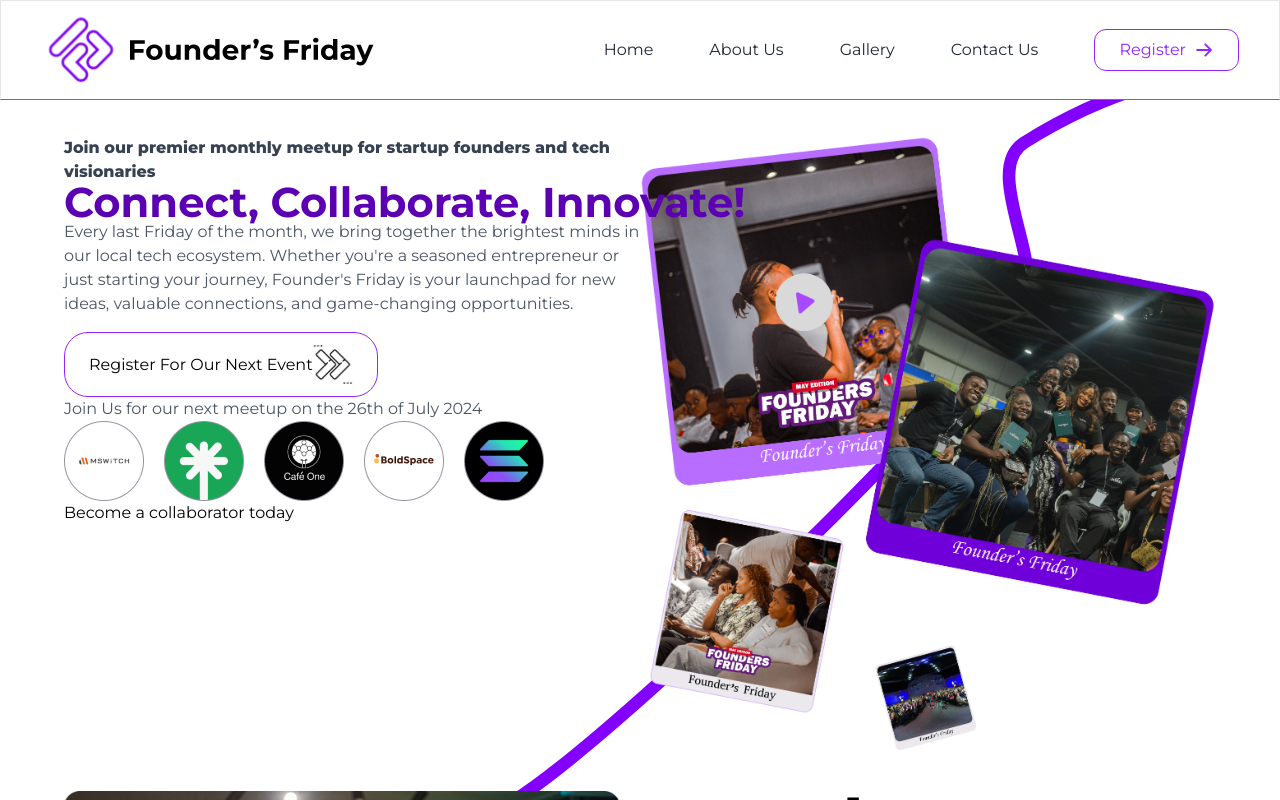
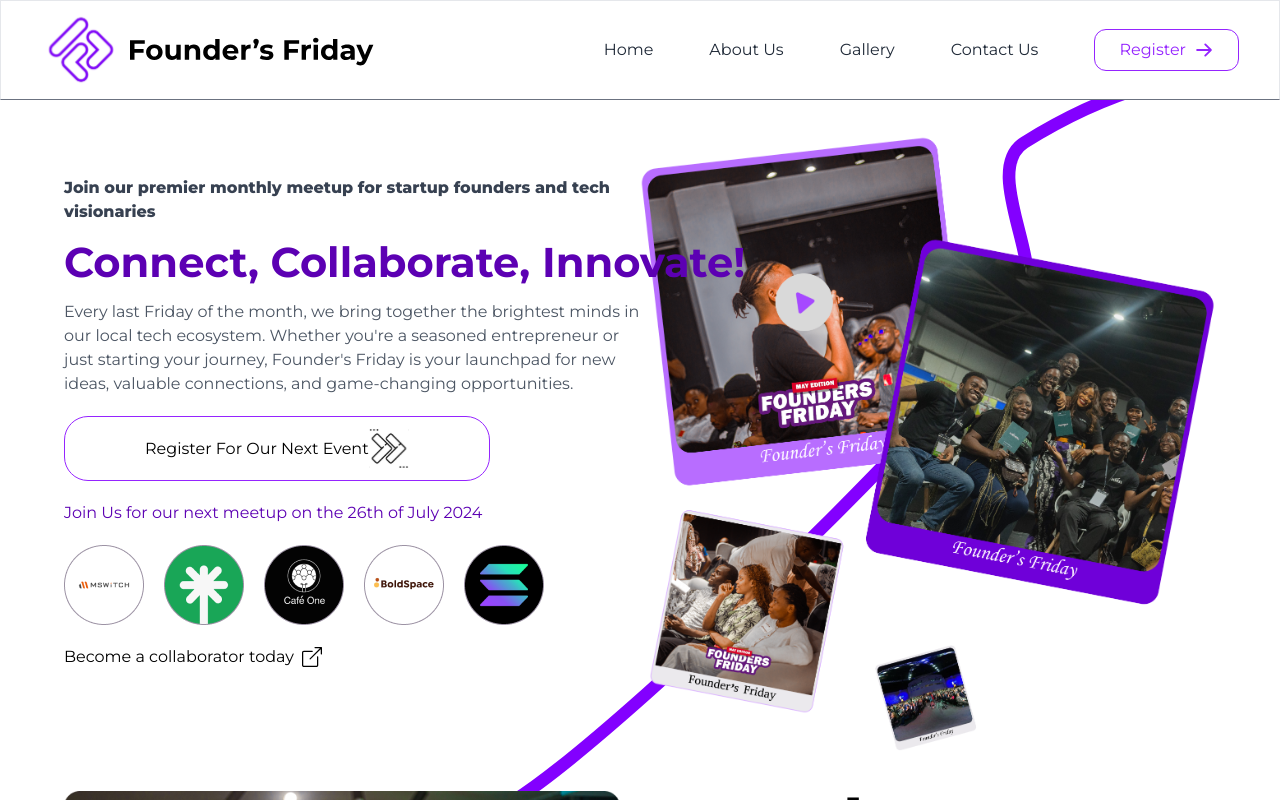
Before and after one commit to Lawanaji/Founder-s, a React (Vite) app: page / in a window 1280 px wide. Built offline with nearby package versions, Linux system fonts and the light colour scheme.

Commit message:
fix alignment and adjustment

```diff
--- a/index.html
+++ b/index.html
@@ -2,7 +2,7 @@
 <html lang="en">
   <head>
     <meta charset="UTF-8" />
-    <link rel="icon" type="image/svg+xml" href="/vite.svg" />
+    <link rel="icon" type="image/svg+xml" href="/footer_logo.png" />
     <meta name="viewport" content="width=device-width, initial-scale=1.0" />
     <link rel="preconnect" href="https://fonts.googleapis.com" />
     <link rel="preconnect" href="https://fonts.gstatic.com" crossorigin />
@@ -11,7 +11,7 @@
       rel="stylesheet"
     />
 
-    <title>Vite + React + TS</title>
+    <title>Founder's Friday</title>
   </head>
   <body>
     <div id="root"></div>
--- a/src/pages/ladingPage/HeroSection.tsx
+++ b/src/pages/ladingPage/HeroSection.tsx
@@ -5,26 +5,29 @@ import collaboratorImage2 from '../../assets/img/Ellipse 2.png'
 import collaboratorImage3 from '../../assets/img/Ellipse 3.png'
 import collaboratorImage4 from '../../assets/img/Ellipse 4.png'
 import collaboratorImage5 from '../../assets/img/Ellipse 5.png'
+import  ArrowUpRight  from '../../assets/img/BoxArrowUpRight.svg';
 const HeroSection = () => {
   const images = [
     collaboratorImage1,collaboratorImage2,collaboratorImage3,collaboratorImage4,collaboratorImage5
   ]
   return (
     <div style={{backgroundPosition: "80%"}} className="min-h-[500px] grid grid-cols-1 md:grid-cols-2 justify-center items-start gap-10 md:gap-0 md:bg-[url('/src/assets/img/line.svg')] bg-no-repeat bg-contain py-14 px-[5%] -mt-4">
-      <div className="z-10">
+      <div className="z-10 py-10 space-y-5">
         <p className="font-extrabold text-gray-700">Join our premier monthly meetup for startup founders and tech visionaries</p>
         <h1 className="md:whitespace-nowrap text-3xl md:text-[2.6rem] font-bold text-textColor">Connect, Collaborate, Innovate!</h1>
         <p className="text-sm md:text-base text-gray-600">Every last Friday of the month, we bring together the brightest minds in our local tech ecosystem. Whether you're a seasoned entrepreneur or just starting your journey, Founder's Friday is your launchpad for new ideas, valuable connections, and game-changing opportunities.</p>
-        <button className="flex justify-center items-center border-primaryColor border px-6 py-3 rounded-3xl text-sm md:text-base mt-4 transition duration-300">Register For Our Next Event
+        <button className="flex justify-center items-center border-primaryColor border px-20 py-3 rounded-3xl text-sm md:text-base mt-4 transition duration-300">Register For Our Next Event
           <img src={buttonArrow} alt="" className='w-10'/>
         </button>
-        <p className="text-sm md:text-base text-gray-600">Join Us for our next meetup on the 26th of July 2024</p>
+        <p className="text-sm md:text-base  text-textColor">Join Us for our next meetup on the 26th of July 2024</p>
        <div className='flex gap-5'>
        {images.map((image)=>(
           <div key={image} className='flex justify-center items-center gap-3'><img src={image} alt="" /></div>
         ))}
        </div>
-        <p>Become a collaborator today</p>
+        <p className='flex gap-2'>Become a collaborator today
+          <img src={ArrowUpRight} alt="" />
+        </p>
       </div>
 
       <img src={heroimage} alt="Tech Meetup" className="w-full h-auto object-cover" />
```
Also changed, not shown: src/assets/img/BoxArrowUpRight.svg (added).
